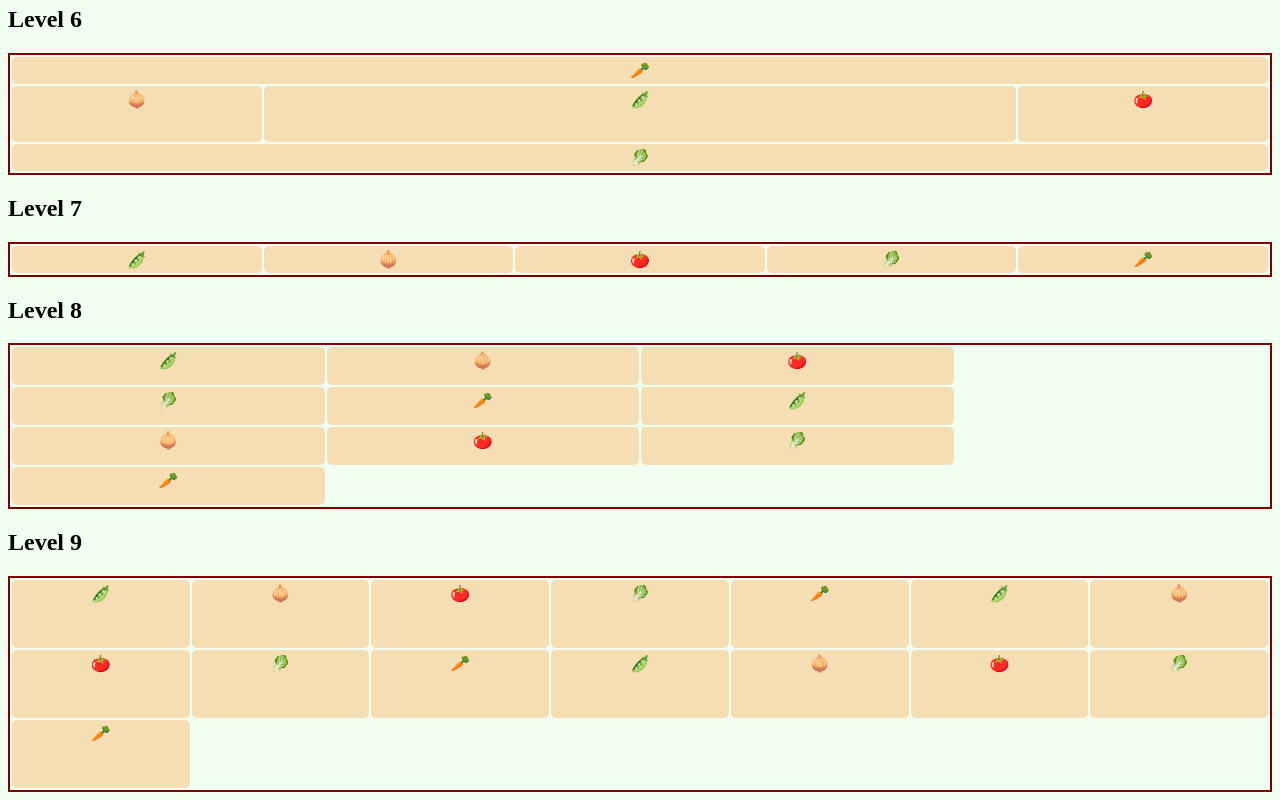
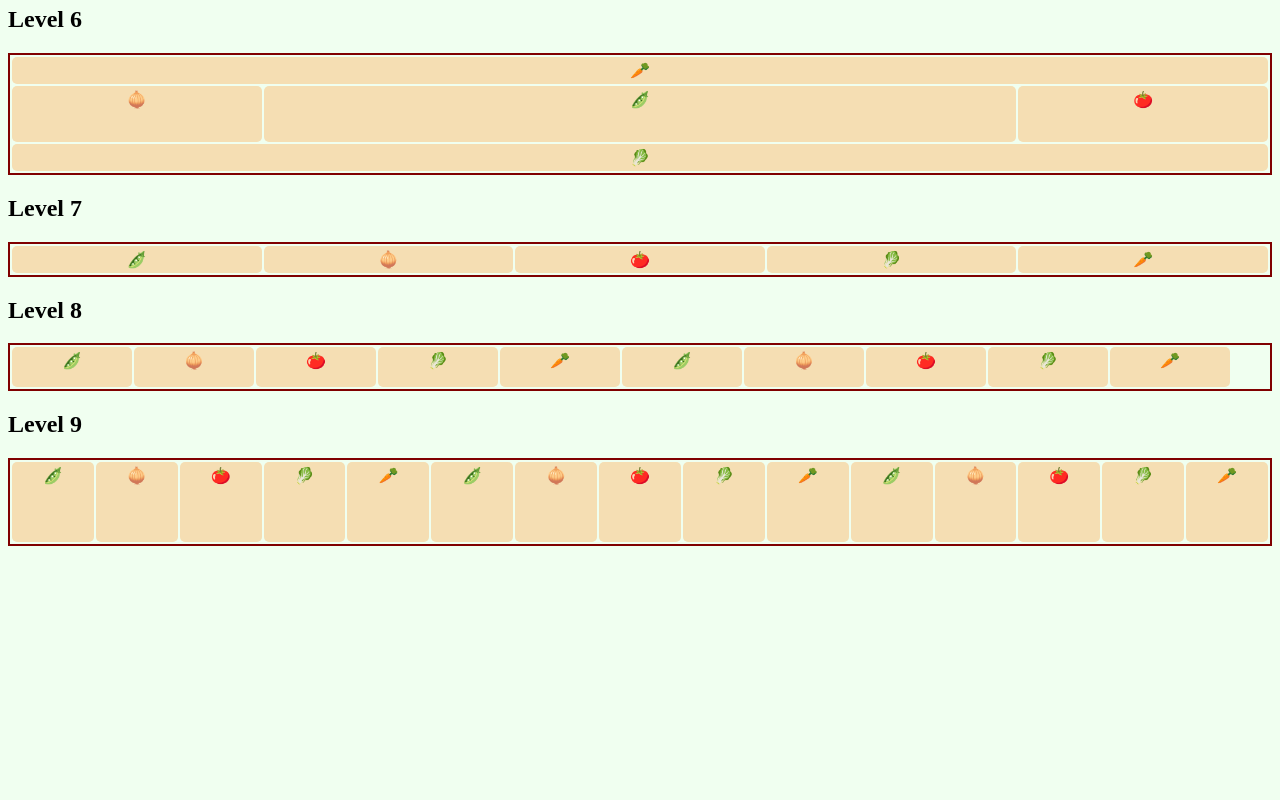
Before and after one commit to kianamills20/garden, a plain HTML site: page index.html in a window 1280 px wide. Shown: the part 844-1644 px from the top of the page. After the commit the page ends 1398 px from the top, so only its background shows below. Drawn offline with Linux system fonts and the light colour scheme.

Commit message:
fullyfinished

```diff
--- a/levels.css
+++ b/levels.css
@@ -94,33 +94,17 @@ grid-row: 1/4;
 }
 #level-7 {
     display: grid;
-    grid-template-columns: repeat(5, 1fr);
+    grid-template-columns: repeat(5, minmax(5ch, 1fr));
 }
 #level-8{
     display: grid;
-    grid-template-columns: repeat(4, 1fr);
-    grid-template-rows: repeat(4, 1fr);
+    grid-template-columns: repeat(auto-fit, 15ch);
+    grid-auto-rows: 5ch;
 
-.peas {
-    padding-bottom: 15px;
-}
-
-.lettuces {
-    grid-column: 1;
-}
-.onion {
-    grid-column: 1;
-}
-.carrot {
-    grid-column: 1;
-}
 }
 #level-9 {
     display: grid;
-    grid-template-columns: repeat(7, 1fr);
-    grid-template-rows: repeat(3, 1fr);
+    grid-template-columns: repeat(auto-fit, minmax(5rem, 1fr));
+    grid-auto-rows: 5rem;
 
-.peas {
-    padding-bottom: 45px;
 }
-}
```
